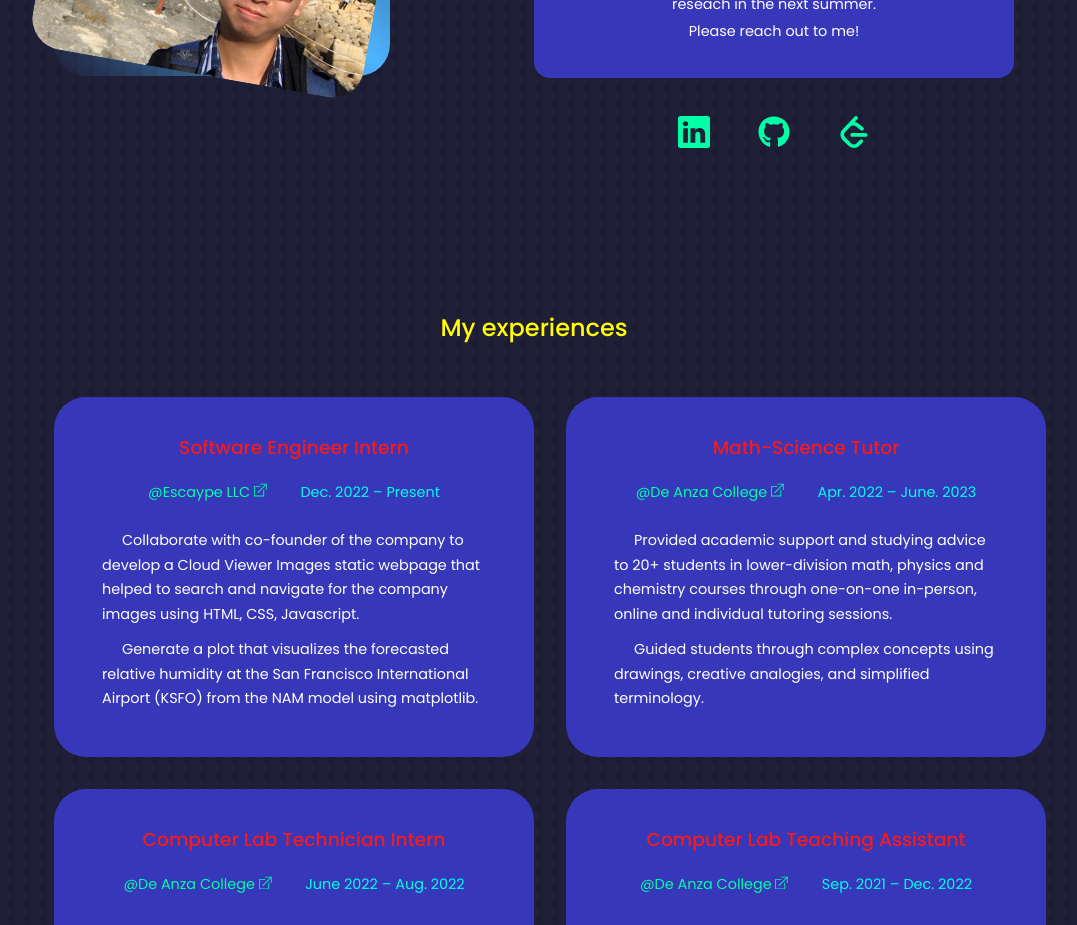
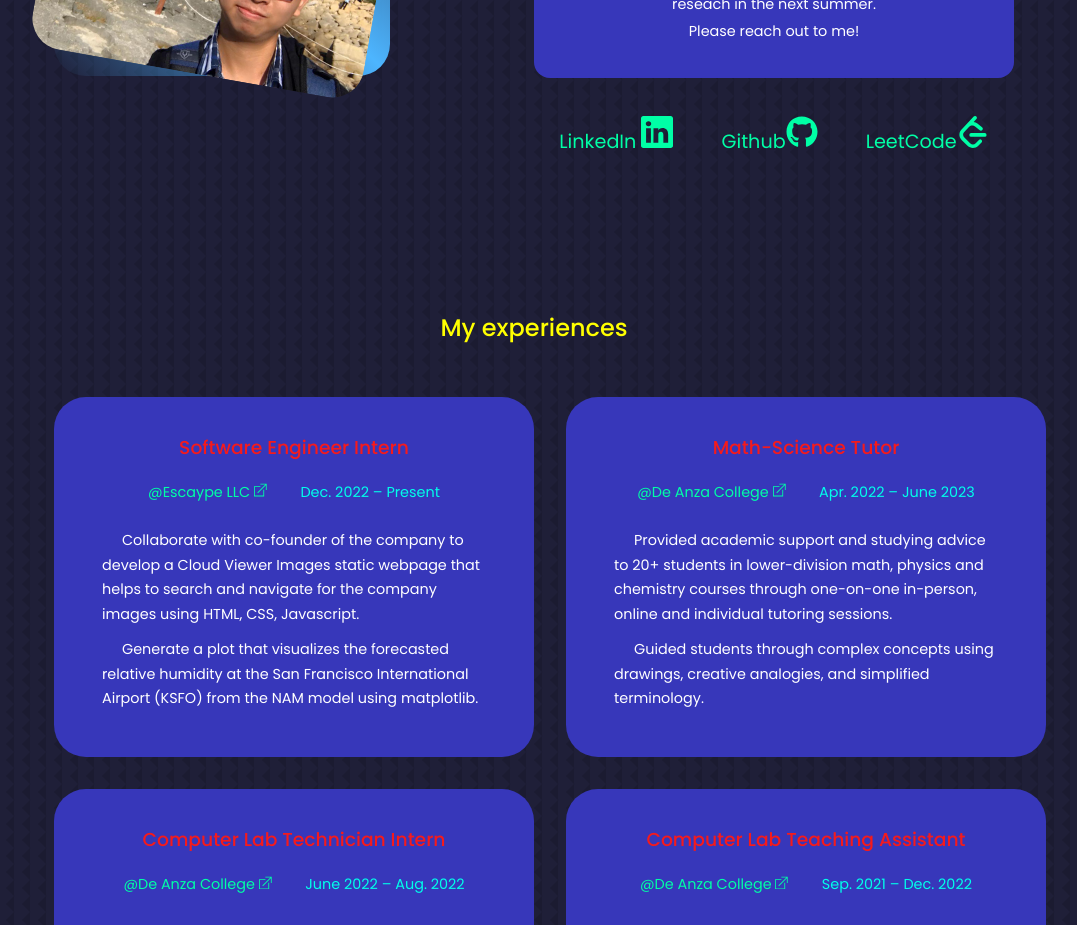
Before and after one commit to trienbanghuynh/My-Portfolio, a React (Create React App) app: page / in a window 1280 px wide. Shown: the part 800-1725 px from the top of the page, without its empty margins (106-1183 px from the left). Built offline with nearby package versions, Linux system fonts and the light colour scheme.

Commit message:
update site

```diff
--- a/src/components/about/About.jsx
+++ b/src/components/about/About.jsx
@@ -67,7 +67,7 @@ const About = () => {
                 className="about_icon"
                 rel="noreferrer"
               >
-                <BsLinkedin />
+                <small>LinkedIn </small><BsLinkedin />
               </a>
 
               <a
@@ -76,7 +76,7 @@ const About = () => {
                 className="about_icon"
                 rel="noreferrer"
               >
-                <FaGithub />
+                <small>Github</small><FaGithub />
               </a>
 
               <a
@@ -85,7 +85,7 @@ const About = () => {
                 className="about_icon"
                 rel="noreferrer"
               >
-                <SiLeetcode />
+                <small>LeetCode</small><SiLeetcode />
               </a>
             </div>
           </div>
--- a/src/components/about/about.css
+++ b/src/components/about/about.css
@@ -34,6 +34,9 @@
     justify-content: center;
 }
 
+.about_socials small{
+    font-size: 1.2rem;
+}
 .about_card {
     background: var(--color-bg-variant);
     border: 1px solid transparent;
--- a/src/components/experience/Experience.jsx
+++ b/src/components/experience/Experience.jsx
@@ -25,7 +25,7 @@ const Experience = () => {
             <div className="experience_content">
               <p>
                 {" "}
-                Collaborate with co-founder of the company to develop a Cloud Viewer Images static webpage that helped to search and navigate for the company images using HTML, CSS, Javascript.
+                Collaborate with co-founder of the company to develop a Cloud Viewer Images static webpage that helps to search and navigate for the company images using HTML, CSS, Javascript.
               </p>
               <p>
                 {" "}
@@ -48,7 +48,7 @@ const Experience = () => {
                   @De Anza College <TfiNewWindow />
                 </a>
               </div>
-              <div>Apr. 2022 – June. 2023</div>
+              <div>Apr. 2022 – June 2023</div>
             </div>
             <div className="experience_content">
               <p>
```
